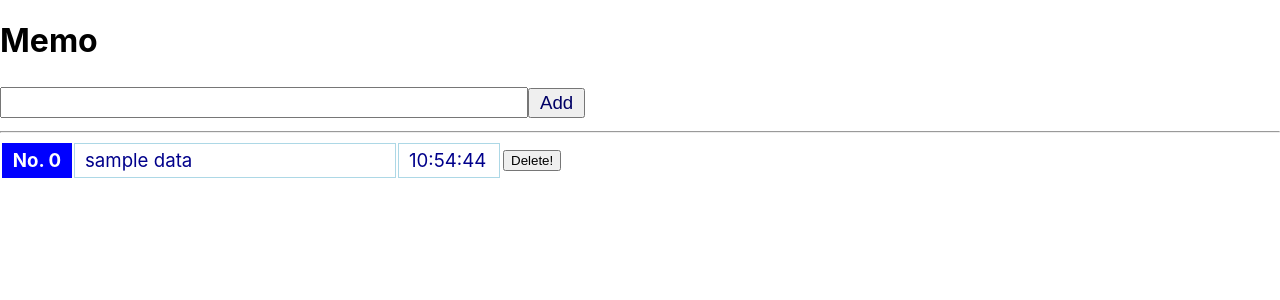
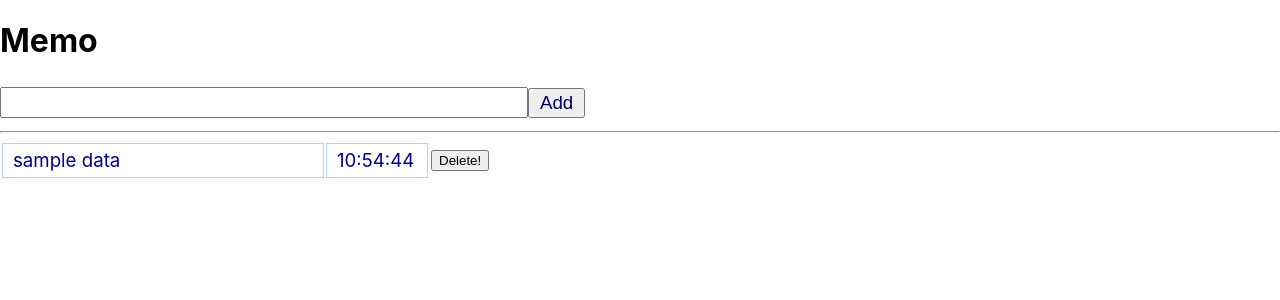
Before and after one commit to azufb/MemoAppwithRedux, a React (Create React App) app in the folder reduxmemoapp/: page / in a window 1280 px wide. Shown: the top 300 px of the page. Built offline with nearby package versions, Linux system fonts and the light colour scheme.

Commit message:
ナンバリングは不要なので削除

```diff
--- a/reduxmemoapp/src/Item.js
+++ b/reduxmemoapp/src/Item.js
@@ -54,7 +54,7 @@ class Item extends Component {
         let f = d.getHours() + ':' + d.getMinutes() + ':' + d.getSeconds();
 
         return (
-            <tr><th style={ this.th }>No. { this.props.index }</th>
+            <tr>
                 <td style={ this.td }>{ this.props.value.message }</td>
                 <td style={ this.date }>{ f }</td>
                 <td><input type="button" onClick={ this.handleDelete } value="Delete!" /></td>
--- a/reduxmemoapp/src/Memo.js
+++ b/reduxmemoapp/src/Memo.js
@@ -3,26 +3,26 @@ import { connect } from 'react-redux';
 import Item from './Item';
 
 class Memo extends Component {
-
+    // 表示部分の作成
     render() {
         let data;
         let n = 0;
         switch (this.props.mode) {
             case 'default':
             data = this.props.data.map((value) => (
-                <Item key={ value.message } value={ value } index={ n++ } />
+                <Item key={ value.message } value={ value } />
             ));
             break;
 
             case 'find':
             data = this.props.fdata.map((value) => (
-                <Item key={ value.message } value={ value } index={ n++ } />
+                <Item key={ value.message } value={ value } />
             ));
             break;
 
             case 'delete':
             data = this.props.data.map((value) => (
-                <Item key={ value.message } value={ value } index={ n++ } />
+                <Item key={ value.message } value={ value } />
             ));
             break;
 
```
